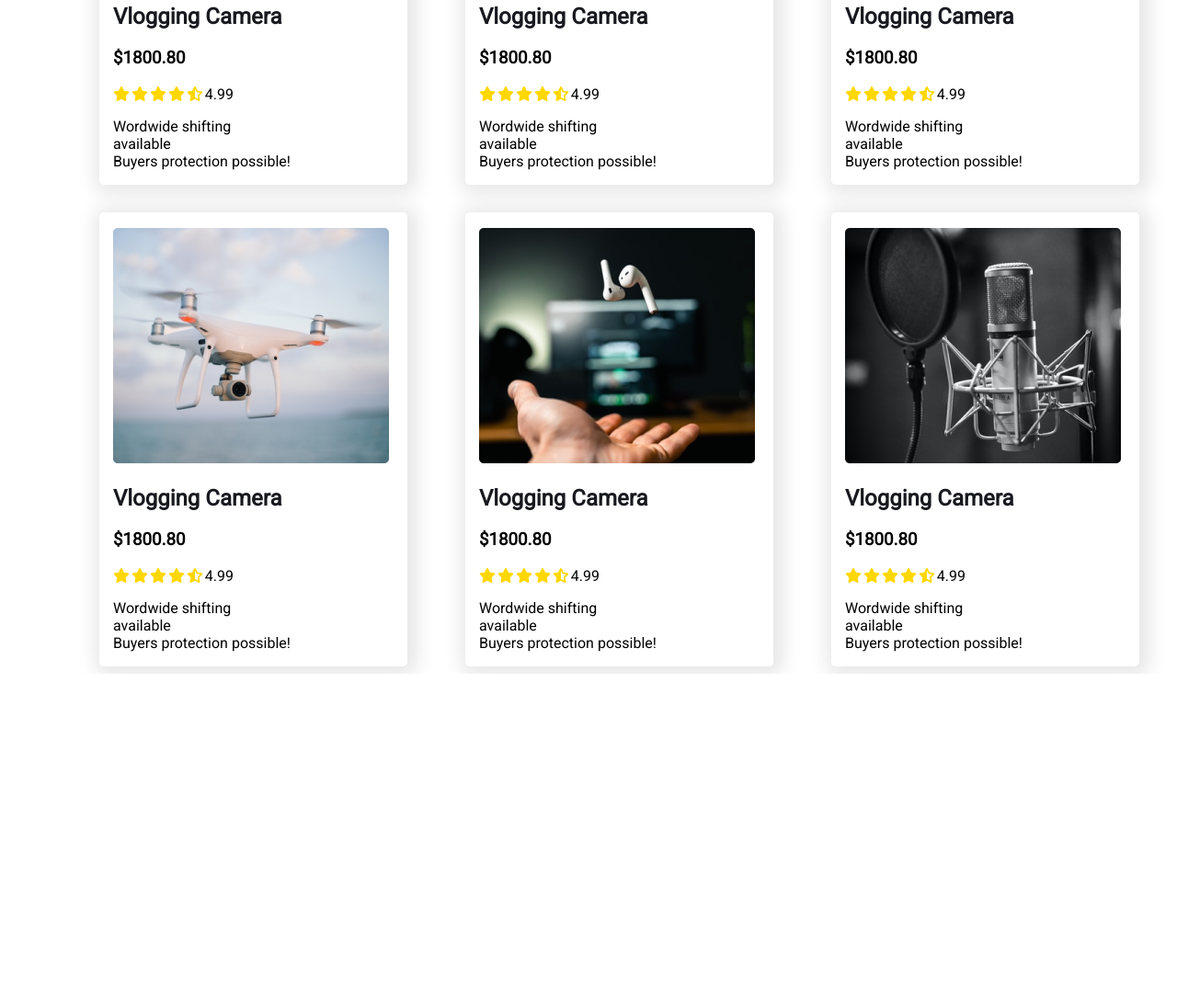
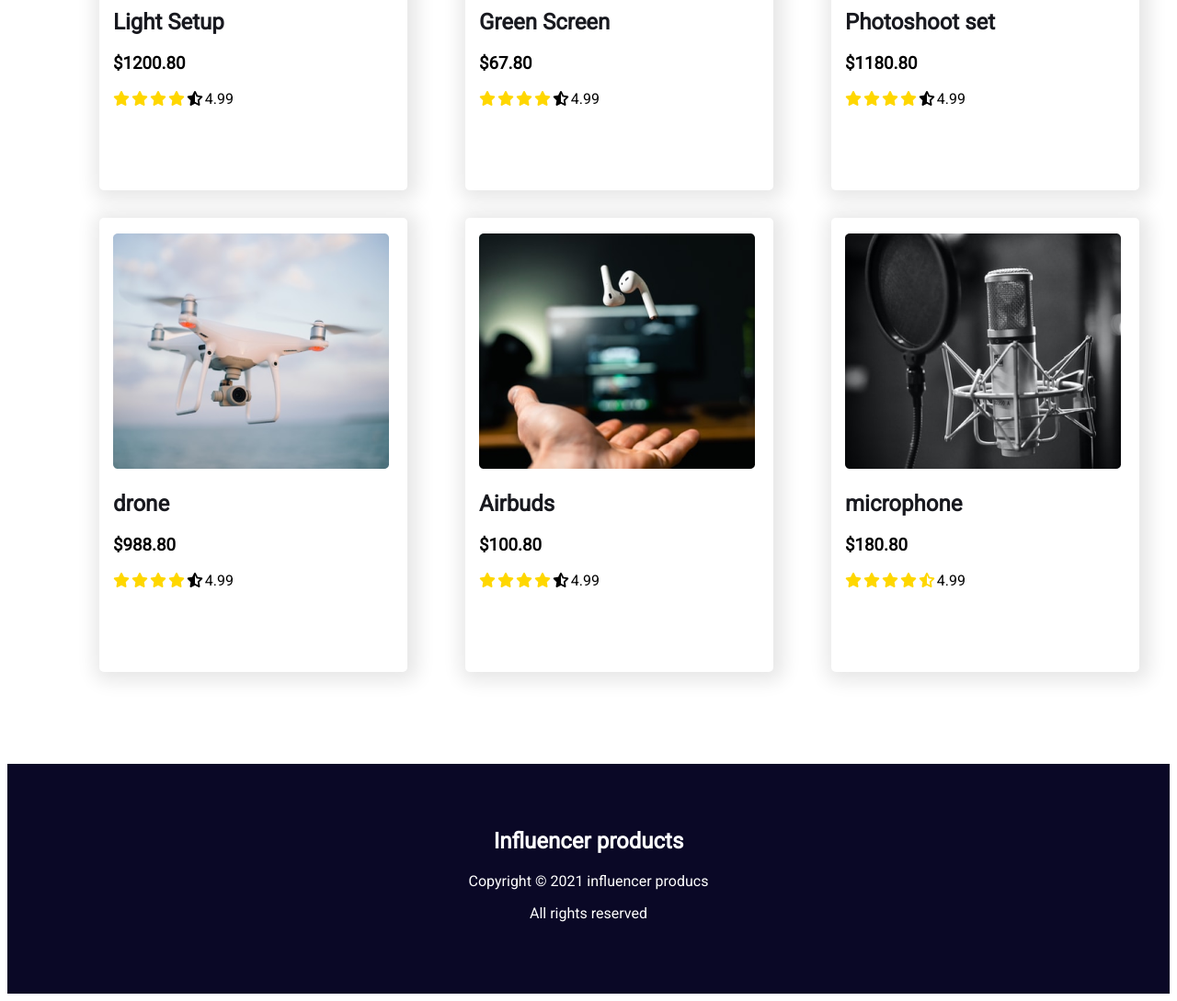
Before and after one commit to saidul9009/influencer-gear, a plain HTML site: page index.html in a window 1280 px wide. Shown: the part 1536-2625 px from the top of the page at 92% size. Before the commit the page ends 2269 px from the top, so only its background shows below. Drawn offline with Linux system fonts and the light colour scheme.

Commit message:
footer create

```diff
--- a/index.html
+++ b/index.html
@@ -41,6 +41,7 @@
       <main>
   <!-- -----------Product area----------------------- -->
         <section class="container">
+          <h2 class="product_heading">Popular Collection</h2>
             <div class="products">
                 <div class="product">
                     <div class="product_photo">
@@ -67,8 +68,8 @@
                           <img src="images/action.png" alt="">
                         </div>
                         <div class="product_details">
-                            <h2>Vlogging Camera</h2>
-                            <h3>$1800.80</h3>
+                            <h2>Flex Tripod</h2>
+                            <h3>$50.48</h3>
                         </div>
                         <div class="product_rating">
                           <i class="fas fa-star fill"></i>
@@ -87,8 +88,8 @@
                         <img src="images/tripod.png" alt="">
                       </div>
                       <div class="product_details">
-                          <h2>Vlogging Camera</h2>
-                          <h3>$1800.80</h3>
+                          <h2>Action Camera</h2>
+                          <h3>$440.98</h3>
                       </div>
                       <div class="product_rating">
                         <i class="fas fa-star fill"></i>
@@ -107,8 +108,8 @@
                       <img src="images/lights.png" alt="">
                     </div>
                     <div class="product_details">
-                        <h2>Vlogging Camera</h2>
-                        <h3>$1800.80</h3>
+                        <h2>Light Setup</h2>
+                        <h3>$1200.80</h3>
                     </div>
                     <div class="product_rating">
                       <i class="fas fa-star fill"></i>
@@ -127,8 +128,8 @@
                       <img src="images/single-light.png" alt="">
                     </div>
                     <div class="product_details">
-                        <h2>Vlogging Camera</h2>
-                        <h3>$1800.80</h3>
+                        <h2>Green Screen</h2>
+                        <h3>$67.80</h3>
                     </div>
                     <div class="product_rating">
                       <i class="fas fa-star fill"></i>
@@ -147,8 +148,8 @@
                       <img src="images/setup.png" alt="">
                     </div>
                       <div class="product_details">
-                          <h2>Vlogging Camera</h2>
-                          <h3>$1800.80</h3>
+                          <h2>Photoshoot set</h2>
+                          <h3>$1180.80</h3>
                       </div>
                       <div class="product_rating">
                         <i class="fas fa-star fill"></i>
@@ -167,8 +168,8 @@
                       <img src="images/drone.png" alt="">
                     </div>
                       <div class="product_details">
-                          <h2>Vlogging Camera</h2>
-                          <h3>$1800.80</h3>
+                          <h2>drone</h2>
+                          <h3>$988.80</h3>
                       </div>
                       <div class="product_rating">
                         <i class="fas fa-star fill"></i>
@@ -186,8 +187,8 @@
                         <img src="images/airpod.png" alt="">
                       </div>
                   <div class="product_details">
-                      <h2>Vlogging Camera</h2>
-                      <h3>$1800.80</h3>
+                      <h2>Airbuds</h2>
+                      <h3>$100.80</h3>
                   </div>
                   <div class="product_rating">
                     <i class="fas fa-star fill"></i>
@@ -205,23 +206,35 @@
                           <img src="images/mic.png" alt="">
                         </div>
                       <div class="product_details">
-                          <h2>Vlogging Camera</h2>
-                          <h3>$1800.80</h3>
+                          <h2>microphone</h2>
+                          <h3>$180.80</h3>
                       </div>
                       <div class="product_rating">
                         <i class="fas fa-star fill"></i>
                         <i class="fas fa-star fill"></i>
                         <i class="fas fa-star fill"></i>
                         <i class="fas fa-star fill"></i>
-                        <i class="fas fa-star-half-alt unfill"></i>
+                        <i class="fas fa-star-half-alt unfilled"></i>
                         <span>4.99</span>
                       </div>
                       <p>Wordwide shifting<br> available<br>
                         Buyers protection possible!</p>
-        </div>
-
+                   </div>
             </div>
         </section>
+<!-- -----------bonus area----------------------- -->
+        <section >
+
+        </section>
+<!-- ----------Footer area----------------------- -->
+        <footer class="container">
+              <h2>Influencer products</h2>
+              <p>Copyright &copy; 2021 influencer producs</p>
+              <p>All rights reserved</p>
+              <div class="icons">
+
+              </div>
+        </footer>
       </main>
 </body>
 </html>
--- a/style.css
+++ b/style.css
@@ -10,10 +10,12 @@ body{
   font-family: 'Patrick Hand', cursive;
   font-family: 'Poppins', sans-serif;
   font-family: 'Roboto', sans-serif;
+
 }
-.container{
-    margin-top: 100px;
+section{
+  margin-bottom: 100px;
 }
+
 h1{
   font-size:52px;
 }
@@ -83,6 +85,10 @@ h2{
   grid-column-gap:30px;
   grid-row-gap:30px;
 }
+.product_heading{
+  text-align: center;
+  padding-bottom: 50px;
+}
 .product{
   width:320px;
   height:460px;
@@ -103,6 +109,21 @@ h2{
 .fa-star.fill{
   color: #ffd700;
 }
-.unfill{
+.unfilled{
   color:#ffd700;
 }
+/*================================
+          Footer area
+=================================*/
+footer{
+  background-color:
+  #0A0826;
+  height:200px;
+  width:100%;
+  padding-top:50px;
+}
+
+footer h2, p{
+  color:white;
+  text-align: center;
+}
```
